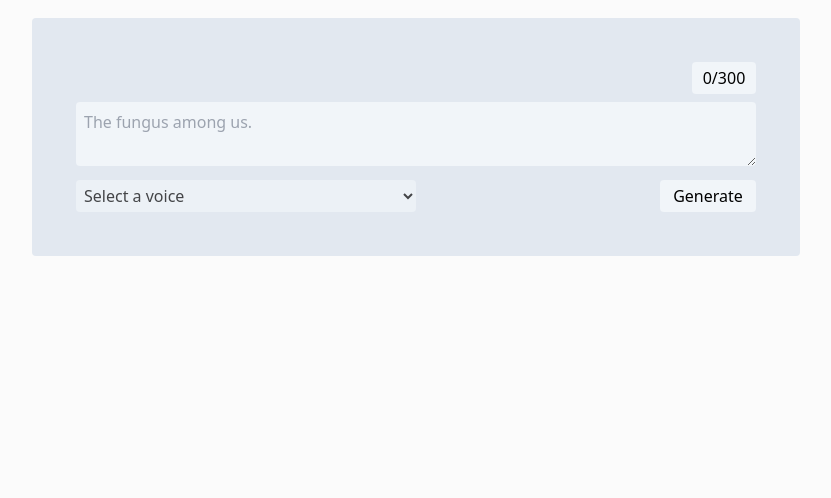
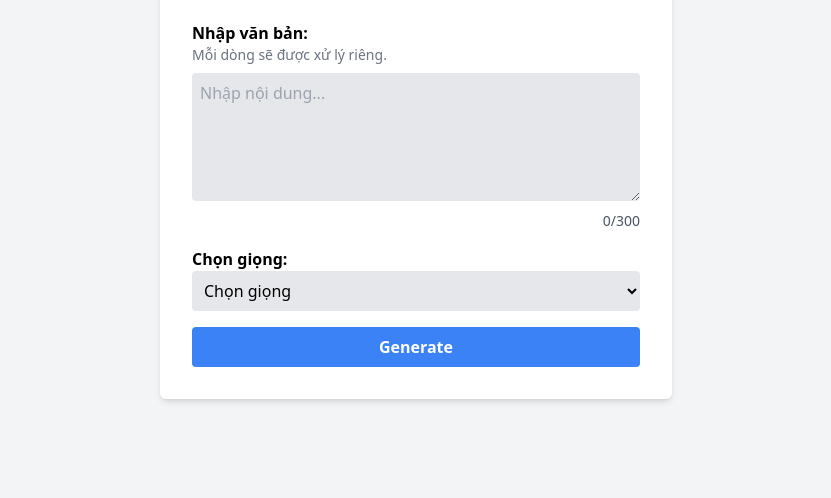
Before and after one commit to xdavn2016/xdavn.github.io, a plain HTML site: page index.html in a window 1280 px wide. Shown: the part 302-800 px from the top of the page, without its empty margins (224-1055 px from the left). Drawn offline with nearby package versions, Linux system fonts and the light colour scheme; no server answers.

Commit message:
Update index.html

```diff
--- a/index.html
+++ b/index.html
@@ -5,142 +5,84 @@
     <meta http-equiv="X-UA-Compatible" content="IE=edge">
     <meta name="viewport" content="width=device-width, initial-scale=1.0">
     <script src="https://cdn.tailwindcss.com"></script>
-    <script defer src="https://analytics.weilnet.org/script.js" data-website-id="87cd827e-7937-4bfe-95b6-d08d5e924bc5"></script>
-    <script src="script.js"></script>
+    <script defer src="script.js"></script>
     <title>TikTok TTS</title>
     <style>
         #funny:hover {
             opacity: 0;
-            transition: opacity 1s ease-out 100ms
+            transition: opacity 1s ease-out 100ms;
         }
         #funny {
-            transition: opacity 1s ease-in 100ms
+            transition: opacity 1s ease-in 100ms;
         }
         .bold {
-            font-weight:bold;
+            font-weight: bold;
+        }
+        /* Hiệu ứng fade-in */
+        #success, #error, #progress {
+            opacity: 0;
+            transition: opacity 0.5s ease-in-out;
+        }
+        #success.show, #error.show, #progress.show {
+            opacity: 1;
+        }
+        #progress {
+            display: none;
         }
     </style>
 </head>
-<body class="flex flex-col" style="background-color: #fbfbfb">
-    <div class="bg-stone-100 p-12 grow">
+<body class="flex flex-col items-center justify-center min-h-screen bg-gray-100">
+    <div class="bg-white shadow-md p-8 rounded-md w-full max-w-lg">
         <img src="tiktok_logo.png" width="64px" height="64px" class="mx-auto"/>
-        <h1 class="text-6xl font-bold text-center">
-            TikTok TTS
-        </h1>
-        <p class="text-center pt-6">Generate the <span id="funny">funny</span> TikTok lady voice <sup>(& more)</sup> in your browser</p>
-    </div>
-    <div class="bg-slate-200 md:mt-11 p-11 md:mx-auto h-2/4 md:w-3/5 md:rounded">
-        <form onsubmit="event.preventDefault(); submitForm()">
-            <label for="text" hidden>Text to generate into speech</label>
-            <p class="rounded bg-slate-100 h-8 w-16 text-center leading-8 mb-2 float-right" id="charcount">999/999</p>
-            <textarea id="text" name="text" placeholder="The fungus among us." oninput="onTextareaInput()" class="h-full w-full rounded p-2 bg-slate-100" disabled></textarea><br/>
-            <label for="voice" hidden>Voice to use</label>
-            <select name="voice" id="voice" class="rounded p-1 bg-slate-100 mt-2 w-full sm:w-1/2" disabled>
-                <option selected disabled hidden value="none">Select a voice</option>
+        <h1 class="text-4xl font-bold text-center mt-4">TikTok TTS</h1>
+        <p class="text-center pt-4">Generate the <span id="funny">funny</span> TikTok voice in your browser</p>
 
-				<option disabled class="bold">Vietnam VI</option>
+        <!-- Form nhập văn bản -->
+        <form onsubmit="event.preventDefault(); submitForm()" class="mt-6">
+            <label for="text" class="font-semibold">Nhập văn bản:</label>
+            <p class="text-sm text-gray-500 mb-2">Mỗi dòng sẽ được xử lý riêng.</p>
+            <textarea id="text" name="text" placeholder="Nhập nội dung..."
+                oninput="onTextareaInput()" class="h-32 w-full rounded p-2 bg-gray-200"></textarea>
+
+            <p class="text-right text-sm text-gray-600 mt-1">
+                <span id="charcount">0/300</span>
+            </p>
+
+            <!-- Chọn giọng nói -->
+            <label for="voice" class="font-semibold mt-4 block">Chọn giọng:</label>
+            <select id="voice" class="rounded p-2 bg-gray-200 w-full">
+                <option selected disabled hidden value="none">Chọn giọng</option>
+                <option disabled class="bold">Vietnamese</option>
                 <option value="BV074_streaming">Cô Gái Hoạt Ngôn</option>
                 <option value="BV075_streaming">Thanh Niên Nghiêm Túc</option>
-
                 <option disabled class="bold">English US</option>
                 <option value="en_us_001">Female</option>
                 <option value="en_us_006">Male 1</option>
-                <option value="en_us_007">Male 2</option>
-                <option value="en_us_009">Male 3</option>
-                <option value="en_us_010">Male 4</option>
-                <option disabled></option>
+            </select>
 
-                <option disabled class="bold">English UK</option>
-                <option value="en_uk_001">Male 1</option>
-                <option value="en_uk_003">Male 2</option>
-                <option disabled></option>
-
-                <option disabled class="bold">English AU</option>
-                <option value="en_au_001">Female</option>
-                <option value="en_au_002">Male</option>
-                <option disabled></option>
-
-                <option disabled class="bold">French</option>
-                <option value="fr_001">Male 1</option>
-                <option value="fr_002">Male 2</option>
-                <option disabled></option>
-
-                <option disabled class="bold">German</option>
-                <option value="de_001">Female</option>
-                <option value="de_002">Male</option>
-                <option disabled></option>
-
-                <option disabled class="bold">Spanish</option>
-                <option value="es_002">Male</option>
-                <option disabled></option>
-
-                <option disabled class="bold">Spanish MX</option>
-                <option value="es_mx_002">Male 1</option>
-                <option value="es_male_m3">Male 2</option>
-                <option value="es_female_f6">Female 1</option>
-                <option value="es_female_fp1">Female 2</option>
-                <option value="es_mx_female_supermom">Female 3</option>
-                <option value="es_mx_male_transformer">Optimus Prime (Transformers)</option>
-                <option disabled></option>
-
-                <option disabled class="bold">Portuguese BR</option>
-                <!-- <option value="br_001">Female 1</option> -->
-                <option value="br_003">Female 2</option>
-                <option value="br_004">Female 3</option>
-                <option value="br_005">Male</option>
-                <option disabled></option>
-
-                <option disabled class="bold">Indonesian</option>
-                <option value="id_001">Female</option>
-                <option disabled></option>
-
-                <option disabled class="bold">Japanese</option>
-                <option value="jp_001">Female 1</option>
-                <option value="jp_003">Female 2</option>
-                <option value="jp_005">Female 3</option>
-                <option value="jp_006">Male</option>
-                <option disabled></option>
-
-                <option disabled class="bold">Korean</option>
-                <option value="kr_002">Male 1</option>
-                <option value="kr_004">Male 2</option>
-                <option value="kr_003">Female</option>
-                <option disabled></option>
-
-                <option disabled class="bold">Characters</option>
-                <option value="en_us_ghostface">Ghostface (Scream)</option>
-                <option value="en_us_chewbacca">Chewbacca (Star Wars)</option>
-                <option value="en_us_c3po">C3PO (Star Wars)</option>
-                <option value="en_us_stitch">Stitch (Lilo & Stitch)</option>
-                <option value="en_us_stormtrooper">Stormtrooper (Star Wars)</option>
-                <option value="en_us_rocket">Rocket (Guardians of the Galaxy)</option>
-                <option disabled></option>
-
-                <option disabled class="bold">Singing</option>
-                <option value="en_female_f08_salut_damour">Alto</option>
-                <option value="en_male_m03_lobby">Tenor</option>
-                <option value="en_male_m03_sunshine_soon">Sunshine Soon</option>
-                <option value="en_female_f08_warmy_breeze">Warmy Breeze</option>
-                <option value="en_female_ht_f08_glorious">Glorious</option>
-                <option value="en_male_sing_funny_it_goes_up">It Goes Up</option>
-                <option value="en_male_m2_xhxs_m03_silly">Chipmunk</option>
-                <option value="en_female_ht_f08_wonderful_world">Dramatic</option>
-            </select>
-            <button class="rounded bg-slate-100 p-1 w-full sm:w-24 sm:float-right mt-2" id="submit" disabled data-umami-event="generate">Generate</button>
+            <!-- Nút gửi -->
+            <button class="w-full mt-4 bg-blue-500 text-white font-bold py-2 px-4 rounded hover:bg-blue-600 transition"
+                id="submit">Generate</button>
         </form>
     </div>
 
-    <div class="bg-red-200 md:mt-6 p-6 pt-3 md:mx-auto h-2/4 md:w-2/4 md:rounded" id="error" style="display: none">
-        <h1 class="text-center font-bold text-xl">Error</h1>
-        <p class="text-center" id="errortext">There was an error.</p>
+    <!-- Thông báo lỗi -->
+    <div id="error" class="bg-red-200 text-red-800 p-4 rounded mt-4 w-full max-w-lg text-center hidden">
+        <h2 class="font-bold text-lg">Lỗi!</h2>
+        <p id="errortext">Có lỗi xảy ra.</p>
     </div>
 
-    <div class="bg-green-200 md:mt-6 p-6 pt-3 md:mx-auto h-2/4 md:w-2/4 md:rounded" id="success" style="display: none">
-        <h1 class="text-center font-bold text-xl">Success</h1>
-        <p class="text-center" id="generatedtext"></p>
-        <audio controls class="mx-auto mt-2" id="audio" src="">
-            Umm, update your browser.
-        </audio>
+    <!-- Hiển thị kết quả -->
+    <div id="success" class="bg-green-200 text-green-800 p-4 rounded mt-4 w-full max-w-lg text-center hidden">
+        <h2 class="font-bold text-lg">Thành công!</h2>
+        <p id="generatedtext"></p>
+        <audio controls class="mx-auto mt-2" id="audio"></audio>
+        <a id="download" class="block mt-2 text-blue-500 underline cursor-pointer hidden">Tải xuống</a>
+    </div>
+
+    <!-- Hiển thị tiến trình -->
+    <div id="progress" class="bg-yellow-200 text-yellow-800 p-4 rounded mt-4 w-full max-w-lg text-center">
+        <p id="progress-text">Đang xử lý...</p>
     </div>
 </body>
 </html>
```
